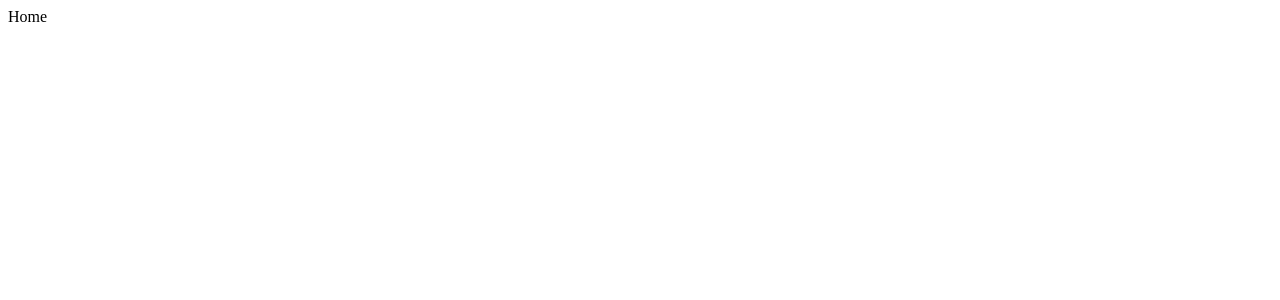
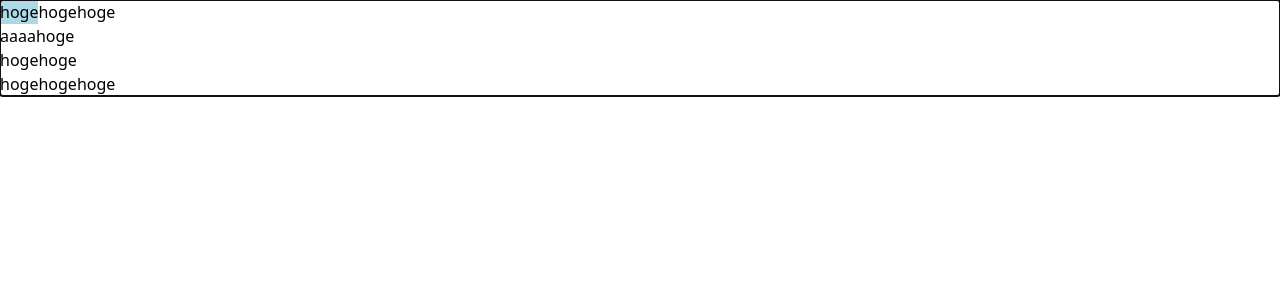
Before and after one commit to Huyu2239/Spino-Cup-Front, a React (Vite) app: page / in a window 1280 px wide. Shown: the top 300 px of the page. Built offline with nearby package versions, Linux system fonts and the light colour scheme.

Commit message:
ゲームをする際の文字列間を移動する処理を追加

```diff
--- a/src/App.tsx
+++ b/src/App.tsx
@@ -1,5 +1,7 @@
+import { GameScreen } from "./components/GameScreen";
+
 function App() {
-  return <></>;
+  return <><GameScreen /></>;
 }
 
 export default App;
--- a/src/components/GameScreen.tsx
+++ b/src/components/GameScreen.tsx
@@ -1,6 +1,74 @@
-import React from "react";
+import { useState, useEffect } from "react";
+
+type Position = {
+  x: number;
+  y: number;
+};
 
 export const GameScreen = () => {
-  const mockData = {};
-  return <div></div>;
+  const mockData = [
+    ["hoge", "hoge", "hoge"],
+    ["aaaa", "hoge"],
+    ["hoge", "hoge"],
+    ["hoge", "hoge", "hoge"],
+  ];
+
+  const rowLength = mockData.length;
+  const colLengths = mockData.map((row) => row.length);
+
+  const [position, setPosition] = useState<Position>({ x: 0, y: 0 });
+
+  const keyDownHandler = (e: React.KeyboardEvent<HTMLDivElement>) => {
+    const key = e.code;
+
+    if (key === "ArrowUp") {
+      if (position.y > 0) {
+        if (position.x > colLengths[position.y - 1] - 1) {
+          setPosition((prev) => ({ ...prev, x: colLengths[position.y - 1] - 1, y: position.y - 1 }));
+        } else {
+          setPosition((prev) => ({ ...prev, y: prev.y - 1 }));
+        }
+      }
+    }
+
+    if (key === "ArrowDown") {
+      if (position.y < rowLength - 1) {
+        if (position.x > colLengths[position.y + 1] - 1) {
+          setPosition((prev) => ({ ...prev, x: colLengths[position.y + 1] - 1, y: position.y + 1 }));
+        } else {
+          setPosition((prev) => ({ ...prev, y: prev.y + 1 }));
+        }
+      }
+    }
+
+    if (key === "ArrowLeft" && position.x > 0) {
+      setPosition((prev) => ({ ...prev, x: prev.x - 1 }));
+    }
+
+    if (key === "ArrowRight" && position.x < colLengths[position.y] - 1) {
+      setPosition((prev) => ({ ...prev, x: prev.x + 1 }));
+    }
+  };
+
+  // コンポーネントがマウントされたときにフォーカスを当てる
+  useEffect(() => {
+    const element = document.getElementById("game-screen");
+    if (element) {
+      element.focus();
+    }
+  }, []);
+
+  return (
+    <div id="game-screen" onKeyDown={keyDownHandler} tabIndex={0}>
+      {mockData.map((row, i) => (
+        <div key={i} className="flex">
+          {row.map((cell, j) => (
+            <div key={j} style={{ backgroundColor: position.y === i && position.x === j ? 'lightblue' : 'transparent', }}>
+              {cell}
+            </div>
+          ))}
+        </div>
+      ))}
+    </div>
+  );
 };
--- a/src/main.tsx
+++ b/src/main.tsx
@@ -1,11 +1,13 @@
 import React from "react";
 import ReactDOM from "react-dom/client";
 import { createBrowserRouter, RouterProvider } from "react-router-dom";
+import './index.css'
+import App from "./App";
 
 const router = createBrowserRouter([
   {
     path: "/",
-    element: <div>Home</div>,
+    element:<App />,
   },
 ]);
 
```
